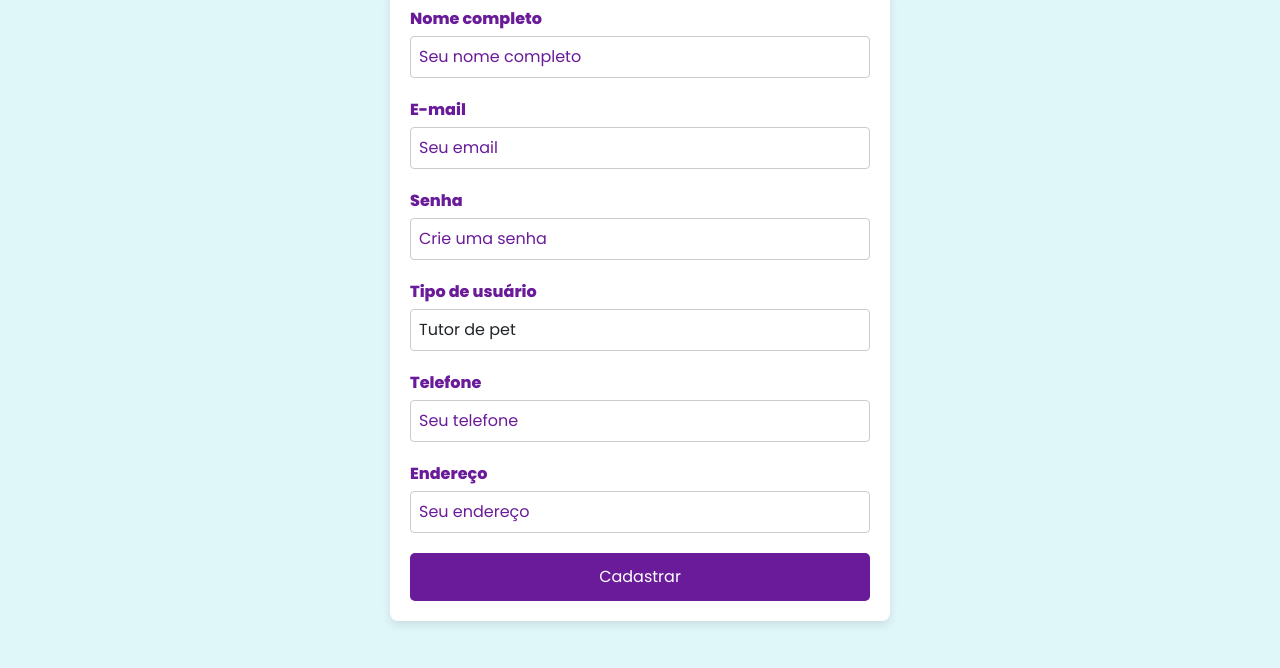
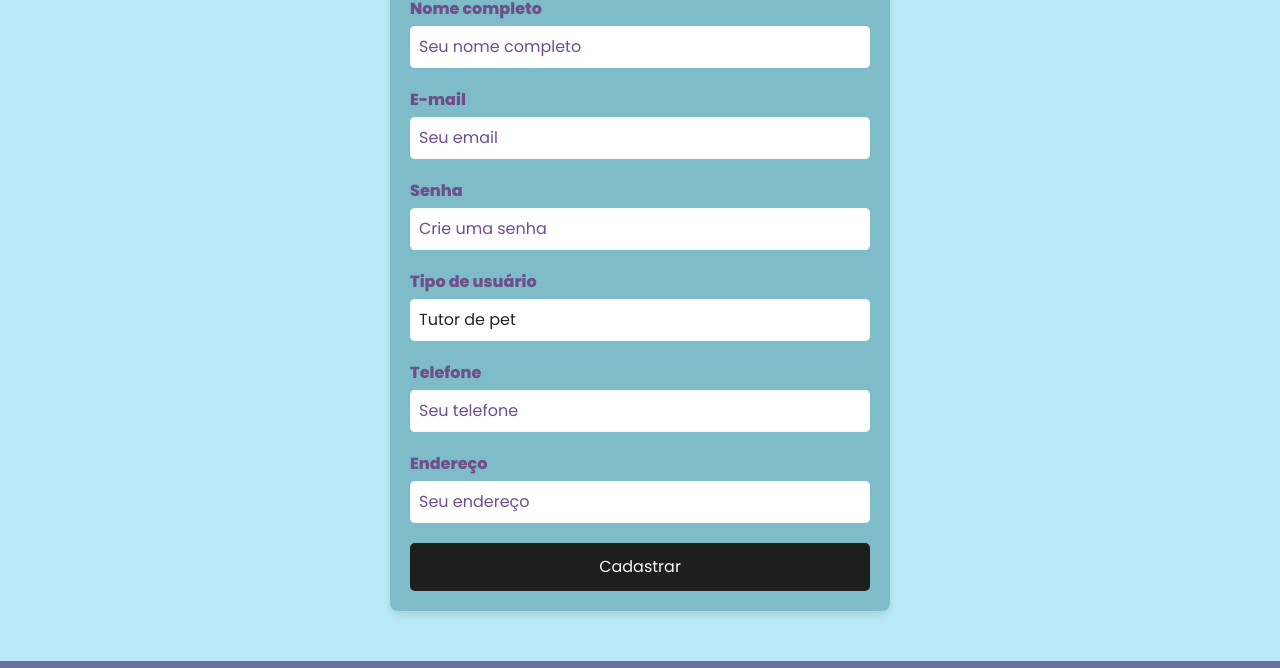
Before and after one commit to ICEI-PUC-Minas-PMV-ADS/pmv-ads-2024-1-e1-proj-web-t4-pmv-ads-2024-1-e1-proj-pet, a plain HTML site: page codigo-fonte/cadastro.html in a window 1280 px wide. Shown: the part 269-937 px from the top of the page. Drawn offline with Linux system fonts and the light colour scheme.

Commit message:
Atualizações no arquivo cadastro.css
Atualizações ainda não concluídas. Alguns elementos/cores/conteúdo foram atualizados em conformidade com a última versão do protótipo do trabalho no Figma

```diff
--- a/codigo-fonte/cadastro.html
+++ b/codigo-fonte/cadastro.html
@@ -25,19 +25,34 @@
     </header>
     <main>
       <div class="section form">
-            <h1>Cadastro de Usuário</h1>
         <form>
+          <h2>Cadastro</h2>
           <div class="form-group">
             <label for="nome">Nome completo</label>
-                    <input type="text" class="form-control" id="nome" placeholder="Seu nome completo">
+            <input
+              type="text"
+              class="form-control"
+              id="nome"
+              placeholder="Seu nome completo"
+            />
           </div>
           <div class="form-group">
             <label for="email">E-mail</label>
-                    <input type="email" class="form-control" id="email" placeholder="Seu email">
+            <input
+              type="email"
+              class="form-control"
+              id="email"
+              placeholder="Seu email"
+            />
           </div>
           <div class="form-group">
             <label for="senha">Senha</label>
-                    <input type="password" class="form-control" id="senha" placeholder="Crie uma senha">
+            <input
+              type="password"
+              class="form-control"
+              id="senha"
+              placeholder="Crie uma senha"
+            />
           </div>
           <div class="form-group">
             <label for="tipoUsuario">Tipo de usuário</label>
@@ -48,11 +63,21 @@
           </div>
           <div class="form-group">
             <label for="telefone">Telefone</label>
-                    <input type="text" class="form-control" id="telefone" placeholder="Seu telefone">
+            <input
+              type="text"
+              class="form-control"
+              id="telefone"
+              placeholder="Seu telefone"
+            />
           </div>
           <div class="form-group">
             <label for="endereco">Endereço</label>
-                    <input type="text" class="form-control" id="endereco" placeholder="Seu endereço">
+            <input
+              type="text"
+              class="form-control"
+              id="endereco"
+              placeholder="Seu endereço"
+            />
           </div>
           <button type="submit" class="btn btn-primary">Cadastrar</button>
         </form>
--- a/codigo-fonte/css/cadastro.css
+++ b/codigo-fonte/css/cadastro.css
@@ -1,16 +1,3 @@
-:root {
-    --azul-claro: #e0f7fa;
-    --roxo-escuro: #6a1b9a;
-    --branco: #ffffff;
-    --azul-escuro: #0d47a1;
-  }
-
-  body {
-    font-family: Arial, sans-serif;
-    background-color: #f0f0f0;
-    color: #333;
-  }
-
 div.form {
   display: flex;
   flex-direction: column;
@@ -25,9 +12,9 @@
   width: 100%;
   max-width: 500px;
   margin: 0 auto;
-    background: #fff;
+  background-color: var(--azul-escuro);
   padding: 20px;
-    box-shadow: 0 4px 8px rgba(0,0,0,0.1);
+  box-shadow: 0 4px 8px rgba(0, 0, 0, 0.1);
   border-radius: 8px;
 }
 
@@ -38,12 +25,13 @@
   color: var(--roxo-escuro);
 }
 
-  .form input, .form select {
+.form input,
+.form select {
   width: 100%;
   padding: 8px;
   margin-bottom: 20px;
   border-radius: 4px;
-    border: 1px solid #ccc;
+  border: 1px solid var(--branco);
 }
 
 .form button {
@@ -51,6 +39,7 @@
   padding: 12px;
   font-size: 16px;
   margin-top: 10px;
+  background-color: var(--preto);
 }
 
 .form button:hover {
```
Lines whose indentation alone changed are shown as unchanged.
